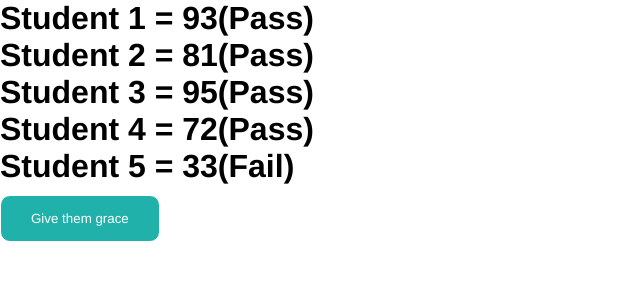
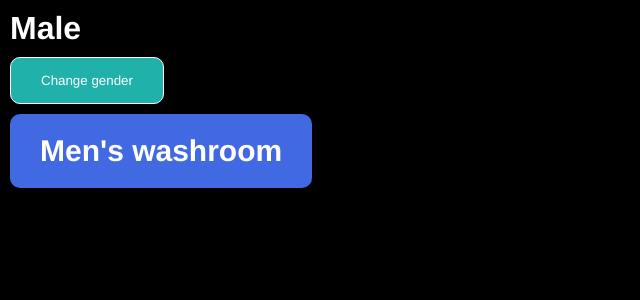
Before and after one commit to ayushjaiswal97/React, a React (Vite) app in the folder Day8/: page / in a window 1280 px wide. Shown: the top 300 px of the page, without its empty margins (0-640 px from the left). Built offline with nearby package versions, Linux system fonts and the light colour scheme.

Commit message:
Conditional Rendering with useState

```diff
--- a/Day8/src/App.jsx
+++ b/Day8/src/App.jsx
@@ -1,28 +1,24 @@
-import { useState } from "react";
+import React, { useState } from "react";
+import Men from "./components/Men";
+import Women from "./components/Women";
 
 const App = () => {
+  const [gender, setGender] = useState("Male");
 
-  const [marks, setMarks] = useState([93, 81, 95, 72, 33])
-
-  function graceStudent() {
-    const newMarks = marks.map(function(ele){
-      return ele+5
-    })
-    setMarks(newMarks)
-   }
+  function changeGender() {
+    if (gender == "Male") {
+      setGender("Female");
+    } else {
+      setGender("Male");
+    }
+  }
 
   return (
-    <div>
-      {marks.map((elem, idx) => {
-        return (
-          <h1 key={idx}>
-            Student {idx + 1} = {elem}
-            ({elem>33? 'Pass' : 'Fail'})
-          </h1>
-        );
-      })}
+    <div className="parent">
+      <h1>{gender}</h1>
+      <button onClick={changeGender}>Change gender</button>
+      {gender == 'Male' ? <Men /> : <Women/>}
 
-      <button onClick={graceStudent}>Give them grace</button>
     </div>
   );
 };
--- /dev/null
+++ b/Day8/src/components/Men.jsx
@@ -0,0 +1,9 @@
+import React from 'react'
+
+const Men = () => {
+  return (
+    <div className='men'>Men's washroom</div>
+  )
+}
+
+export default Men
--- /dev/null
+++ b/Day8/src/components/Women.jsx
@@ -0,0 +1,9 @@
+import React from 'react'
+
+const Women = () => {
+  return (
+    <div className='women'>Women's washroom</div>
+  )
+}
+
+export default Women
--- a/Day8/src/index.css
+++ b/Day8/src/index.css
@@ -1,18 +1,20 @@
 /* @import "tailwindcss"; */
 
-*{
+* {
   margin: 0;
   padding: 0;
   box-sizing: border-box;
-    font-family: 'helvetica neue';
+  font-family: "helvetica neue";
+  color: white;
 }
 
-html , body{
+html,
+body {
   height: 100%;
   width: 100%;
 }
 
-.box{
+.box {
   width: 200px;
   height: 200px;
   background-color: lightseagreen;
@@ -20,7 +22,7 @@ html , body{
   font-size: 100px;
 }
 
-button{
+button {
   padding: 15px 30px;
   background-color: lightseagreen;
   color: white;
@@ -29,6 +31,35 @@ button{
   border-radius: 10px;
 }
 
-button:active{
+button:active {
   scale: 0.95;
 }
+
+.parent {
+  height: 100vh;
+  padding: 10px;
+  background-color: black;
+}
+
+.men {
+  width: fit-content;
+  padding: 20px 30px;
+  background-color: royalblue;
+  color: white;
+  border-radius: 10px;
+  margin-top: 10px;
+  font-size: 30px;
+  font-weight: 600;
+}
+
+
+.women {
+  width: fit-content;
+  padding: 20px 30px;
+  background-color: pink;
+  color: white;
+  border-radius: 10px;
+  margin-top: 10px;
+  font-size: 30px;
+  font-weight: 600;
+}
```
Lines whose indentation alone changed are shown as unchanged.
